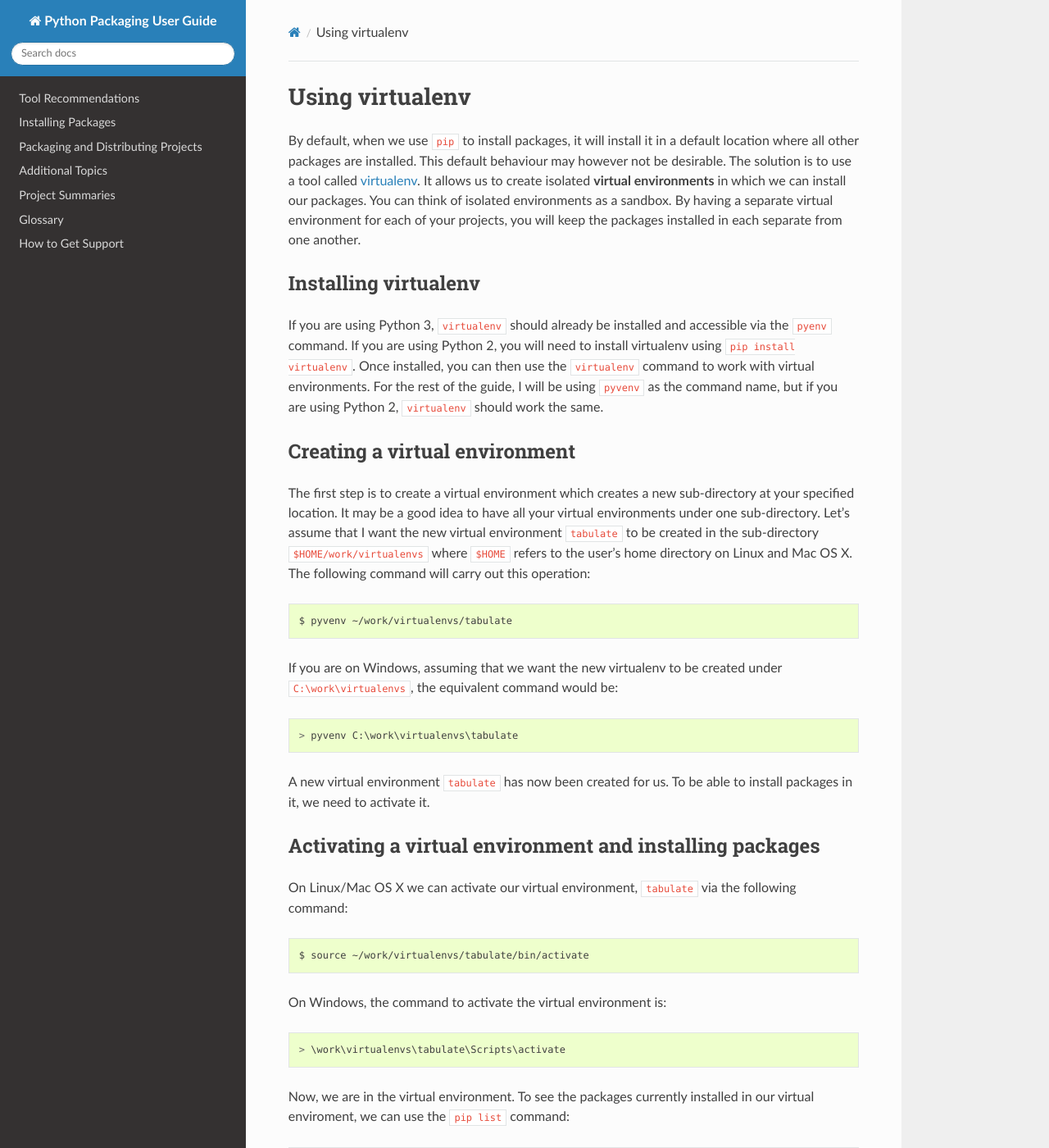
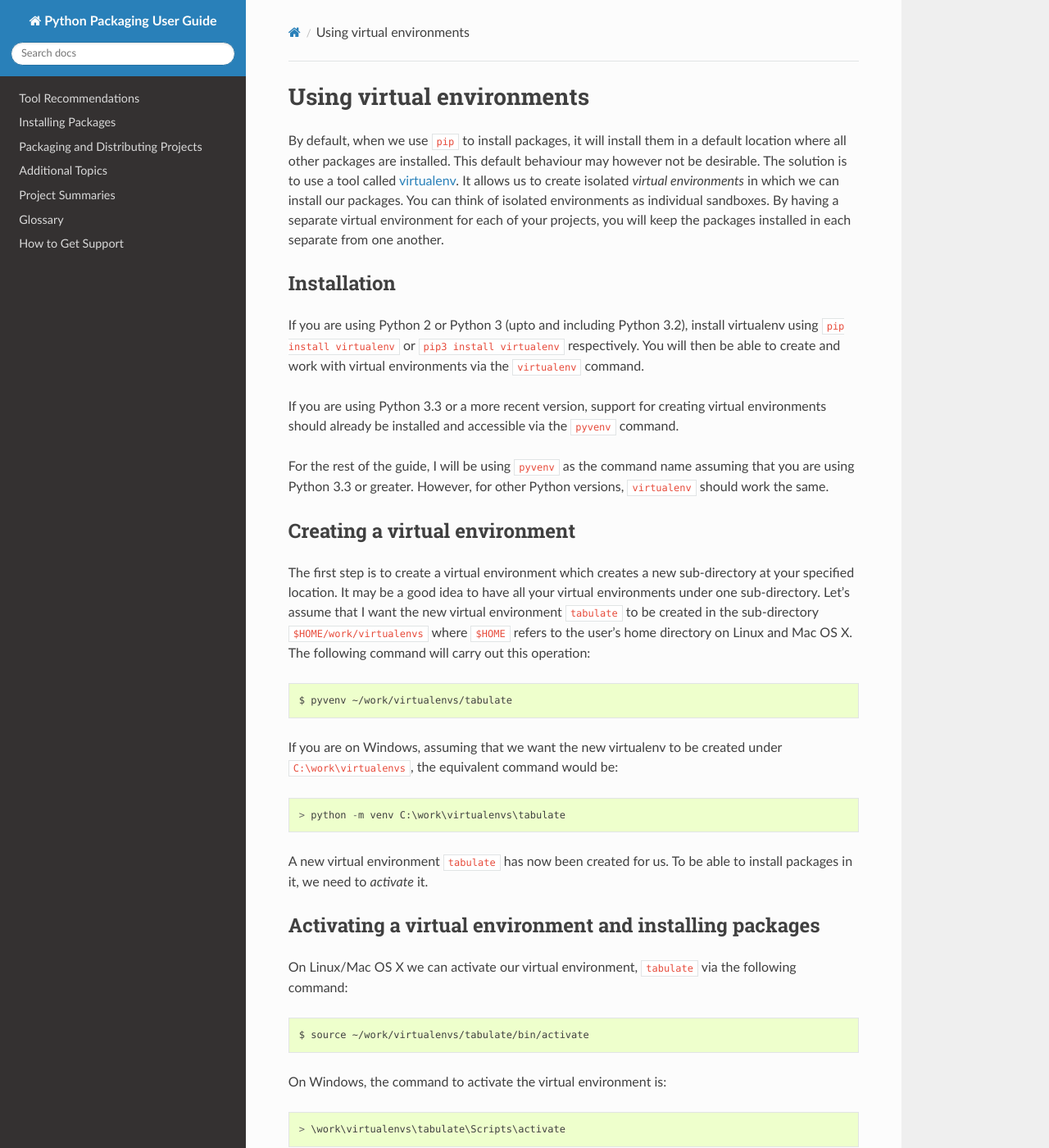
Before and after one commit to pypa/packaging.python.org, a Sphinx documentation site: the page built from source/using-a-virtualenv.rst, in a window 1280 px wide and 1400 px high. Shown: the whole window at 82% size. Built offline with Sphinx 7.4.7 and the Read the Docs theme 2.0.0, drawn with Linux system fonts in a browser that asks for light colours; pages that are not in the unit, such as notebooks, are missing from menus; some of the changed text lies outside the part shown.

Commit message:
Address review comments

```diff
--- a/source/using-a-virtualenv.rst
+++ b/source/using-a-virtualenv.rst
@@ -1,27 +1,32 @@
-================
-Using virtualenv
-================
+==========================
+Using virtual environments
+==========================
 
 By default, when we use ``pip`` to install packages, it will install
-it in a default location where all other packages are installed. This
+them in a default location where all other packages are installed. This
 default behaviour may however not be desirable. The solution is to use
 a tool called `virtualenv
 <https://virtualenv.readthedocs.org/en/latest/>`__. It allows us to
-create isolated **virtual environments** in which we can install our
-packages. You can think of isolated environments as a sandbox. By
+create isolated *virtual environments* in which we can install our
+packages. You can think of isolated environments as individual sandboxes. By
 having a separate virtual environment for each of your projects, you
 will keep the packages installed in each separate from one another.
 
-Installing virtualenv
----------------------
+Installation
+------------
 
-If you are using Python 3, ``virtualenv`` should already be installed
-and accessible via the ``pyenv`` command. If you are using Python 2,
-you will need to  install virtualenv using ``pip install
-virtualenv``. Once installed, you can then use the ``virtualenv``
-command to work with virtual environments. For the rest of the guide,
-I will be using ``pyvenv`` as the command name, but if you are using
-Python 2, ``virtualenv`` should work the same.
+If you are using Python 2 or Python 3 (upto and including Python 3.2),
+install virtualenv using ``pip install virtualenv`` or ``pip3 install
+virtualenv`` respectively. You will then be able to create and work
+with virtual environments via the ``virtualenv`` command.
+
+If you are using Python 3.3 or a more recent version, support for
+creating virtual environments should already be installed and
+accessible via the ``pyvenv`` command.
+
+For the rest of the guide, I will be using ``pyvenv`` as the command
+name assuming that you are using Python 3.3 or greater. However, for
+other Python versions, ``virtualenv`` should work the same.
 
 
 Creating a virtual environment
@@ -45,10 +50,10 @@
 
 .. code::
 
-   > pyvenv C:\work\virtualenvs\tabulate
+   > python -m venv C:\work\virtualenvs\tabulate
 
 A new virtual environment ``tabulate`` has now been created for us. To
-be able to install packages in it, we need to activate it.
+be able to install packages in it, we need to *activate* it.
 
 Activating a virtual environment and installing packages
 --------------------------------------------------------
@@ -67,16 +72,21 @@
    > \work\virtualenvs\tabulate\Scripts\activate
 
 Now, we are in the virtual environment. To see the packages currently
-installed in our virtual enviroment, we can use the ``pip list``
+installed in our virtual enviroment, we can use the ``pip3 list``
 command:
 
 .. code::
 
-   (tabulate) $ pip list
+   (tabulate) $ pip3 list
    pip (7.1.0)
    setuptools (18.0.1)
 
-You can see that we have only two packages installed in our virtual environment. We can install our desired packages using `pip` now. As an example of a package, we will install and use the `tabulate <https://pypi.python.org/pypi/tabulate>`__ package. It is an easy way to display tabular data without having to do a lot of tedious work ourselves.
+You can see that we have only two packages installed in our virtual
+environment. We can install our desired packages using `pip` now. As
+an example of a package, we will install and use the `tabulate
+<https://bitbucket.org/astanin/python-tabulate>`__ package. It is an easy way
+to display tabular data without having to do a lot of tedious work
+ourselves.
 
 .. code ::
 
@@ -92,7 +102,8 @@
 Using the package
 -----------------
 
-The program below will print a table consisting of the numbers in a list and how many times each appears as a table:
+The program below will print a table consisting of the numbers in a
+list and how many times each appears as a table:
 
 .. code::
 
@@ -112,7 +123,7 @@
 
 
 Save the above program to a file and run it while within the virtual
-environment. On Linux/ Mac OS X, this will be just using the
+environment. On Linux/Mac OS X, this will be just using the
 ``python`` or ``python3`` command and passing the file name you saved
 the file to:
 
@@ -152,6 +163,16 @@
 
 The same command will work on Windows as well.
 
+Deleting a virtual environment
+------------------------------
+
+Over time, the number of virtual environments can increase and you may
+want to just remove the ones you don't need anymore. To do so, simply
+delete the directory for the new virtual enviroment. For example, for
+the ``tabulate`` virtual environment we created above, delete the
+`tabulate` directory from ``$HOME/work/virtualenvs`` on Linux/Mac OS X
+or ``C:\work\virtualenvs`` on Windows.
+
 Key steps
 ---------
 
```
